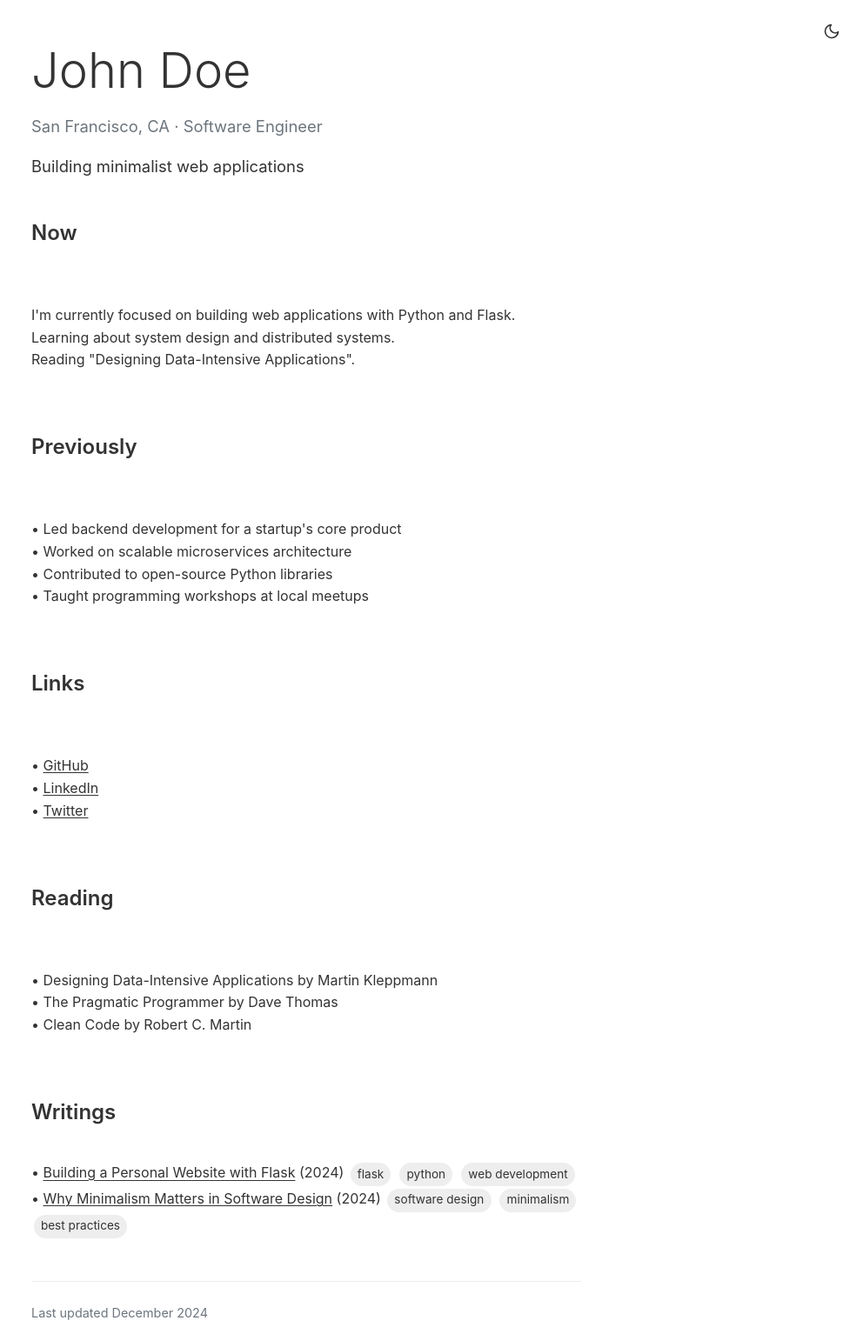
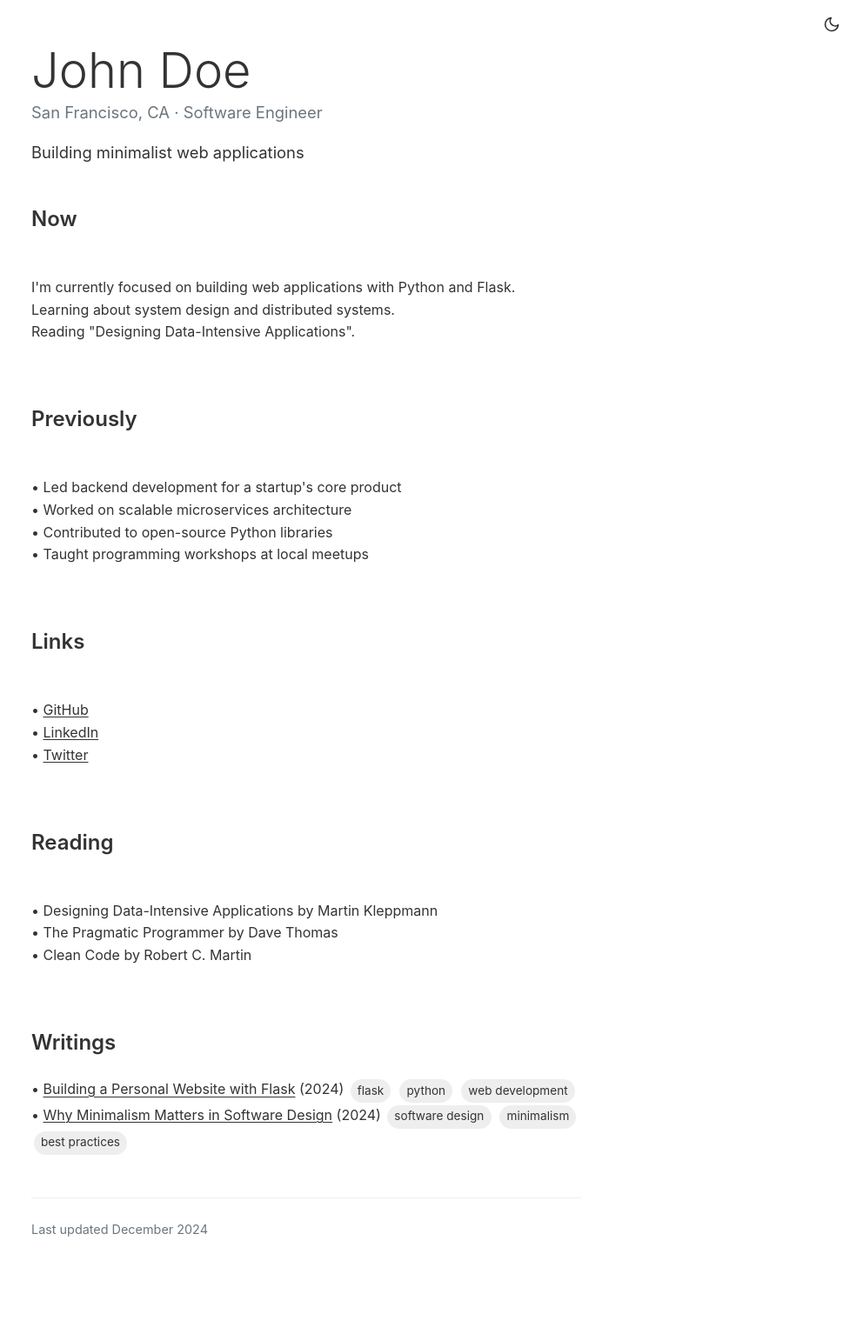
Before and after one commit to AnthonyBuildsOnBase/personalsite, a Flask app: page / in a window 1280 px wide. Shown: the top 1534 px of the page at 87% size, without its empty margins (288-1280 px from the left). After the commit the page ends 1422 px from the top, so only its background shows below. Run offline with Flask 3, Linux system fonts and the light colour scheme.

Commit message:
Agent query: Is the spacing between section titles and their content now more compact?
Adjust heading margins and theme toggle position.

Screenshot: https://storage.googleapis.com/screenshot-production-us-central1/3c5736a1-8f89-4729-8f63-9b4bd9a5496e/f0879c9e-64dd-4caa-85e3-6e593479016a.jpg

```diff
--- a/static/css/style.css
+++ b/static/css/style.css
@@ -31,13 +31,13 @@ body {
 /* Typography */
 h1, h2 {
     font-weight: 600;
-    margin-bottom: 1rem;  /* Reduced from 1.5rem */
+    margin-bottom: 0rem;  /* Reduced from 1rem */
     color: var(--text-color);
 }
 
 h2 {
     font-size: 1.5rem;
-    margin-top: 2rem;
+    margin-top: 0rem;
 }
 
 .lead {
@@ -48,7 +48,7 @@ h2 {
 /* Theme toggle */
 .theme-toggle {
     position: fixed;
-    top: 1rem;
+    top: .5rem;
     right: 1rem;
     z-index: 1000;
 }
```
